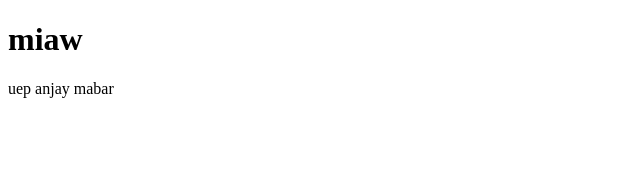
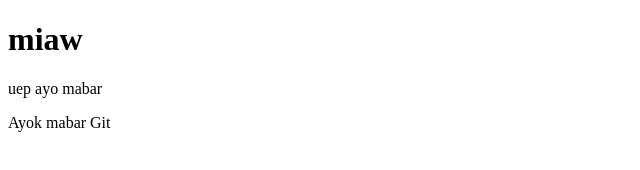
Before and after one commit to rawidya/tugas-ya-, a plain HTML site: page Index.html/index.html in a window 1280 px wide. Shown: the whole page, without its empty margins (0-640 px from the left). Drawn offline with Linux system fonts and the light colour scheme.

Commit message:
menambahkan baris baru

```diff
--- a/Index.html/index.html
+++ b/Index.html/index.html
@@ -8,6 +8,7 @@
 <body>
 
         <h1>miaw</h1>
-        <p>uep anjay mabar</p>
+        <p>uep ayo mabar</p>
+        <p>Ayok mabar Git</p>
 </body>
 </html>
```
